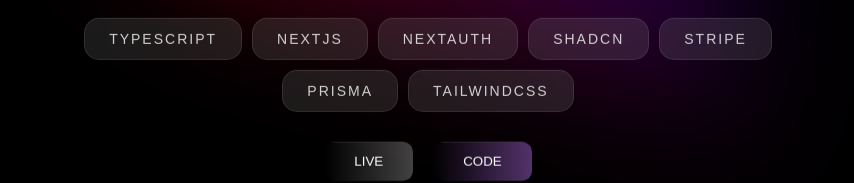
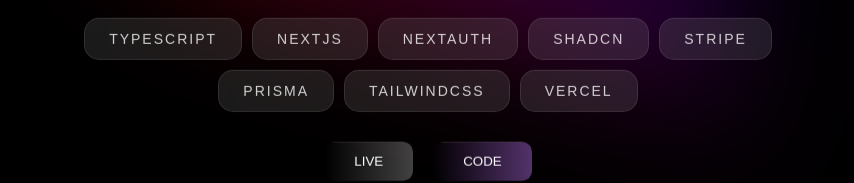
Before and after one commit to Mariusz-Lazarz/MariuszPortfolio, a React (Create React App) app: page / in a window 1280 px wide. Shown: the part 4247-4430 px from the top of the page, without its empty margins (212-1066 px from the left). Built offline with nearby package versions, Linux system fonts and the light colour scheme.

Commit message:
updating cv

```diff
--- a/src/components/Work.js
+++ b/src/components/Work.js
@@ -40,6 +40,7 @@
       "STRIPE",
       "PRISMA",
       "TAILWINDCSS",
+      "VERCEL"
     ],
   },
   {
```
Also changed, not shown: 1 other file (tests, documents, lock files or other folders).
